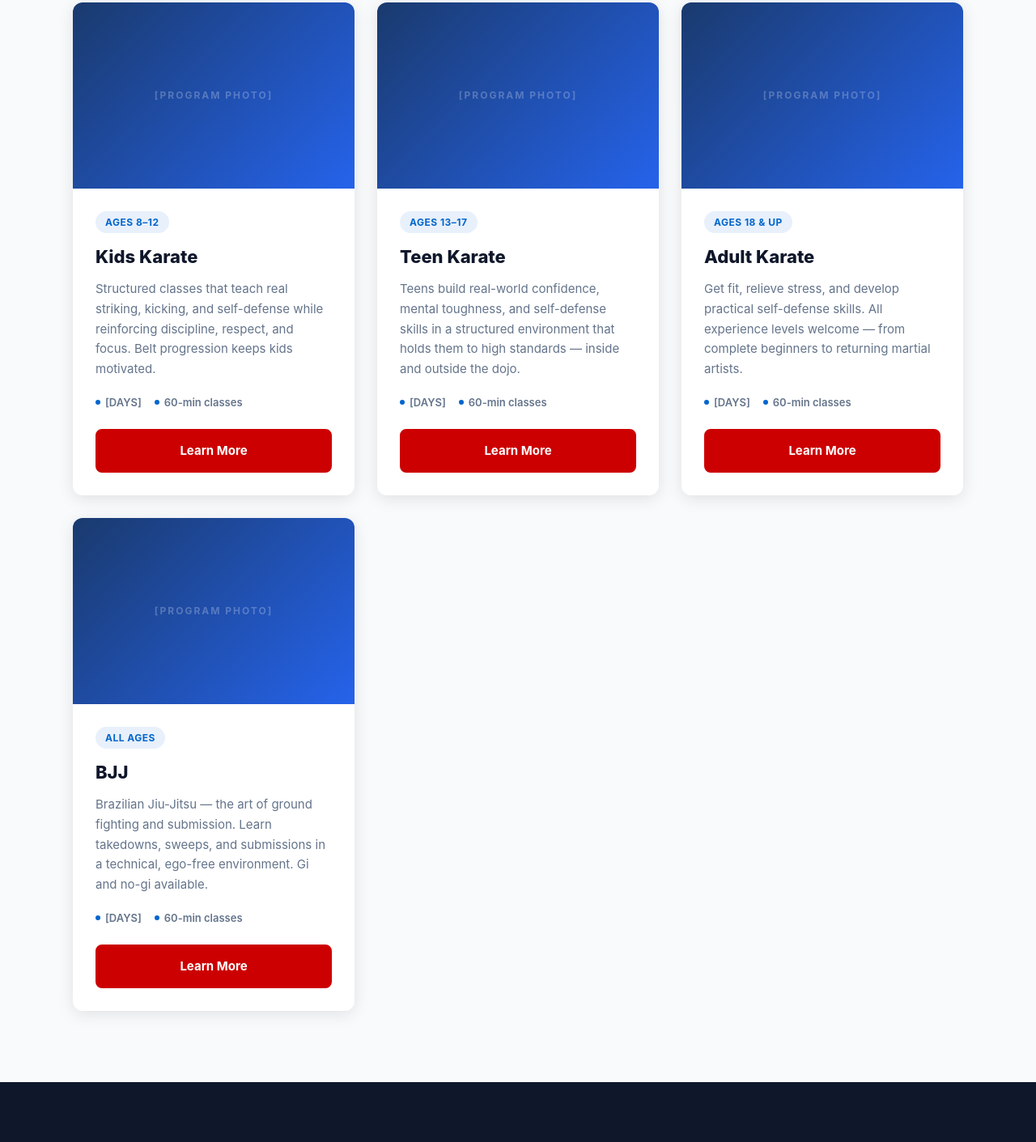
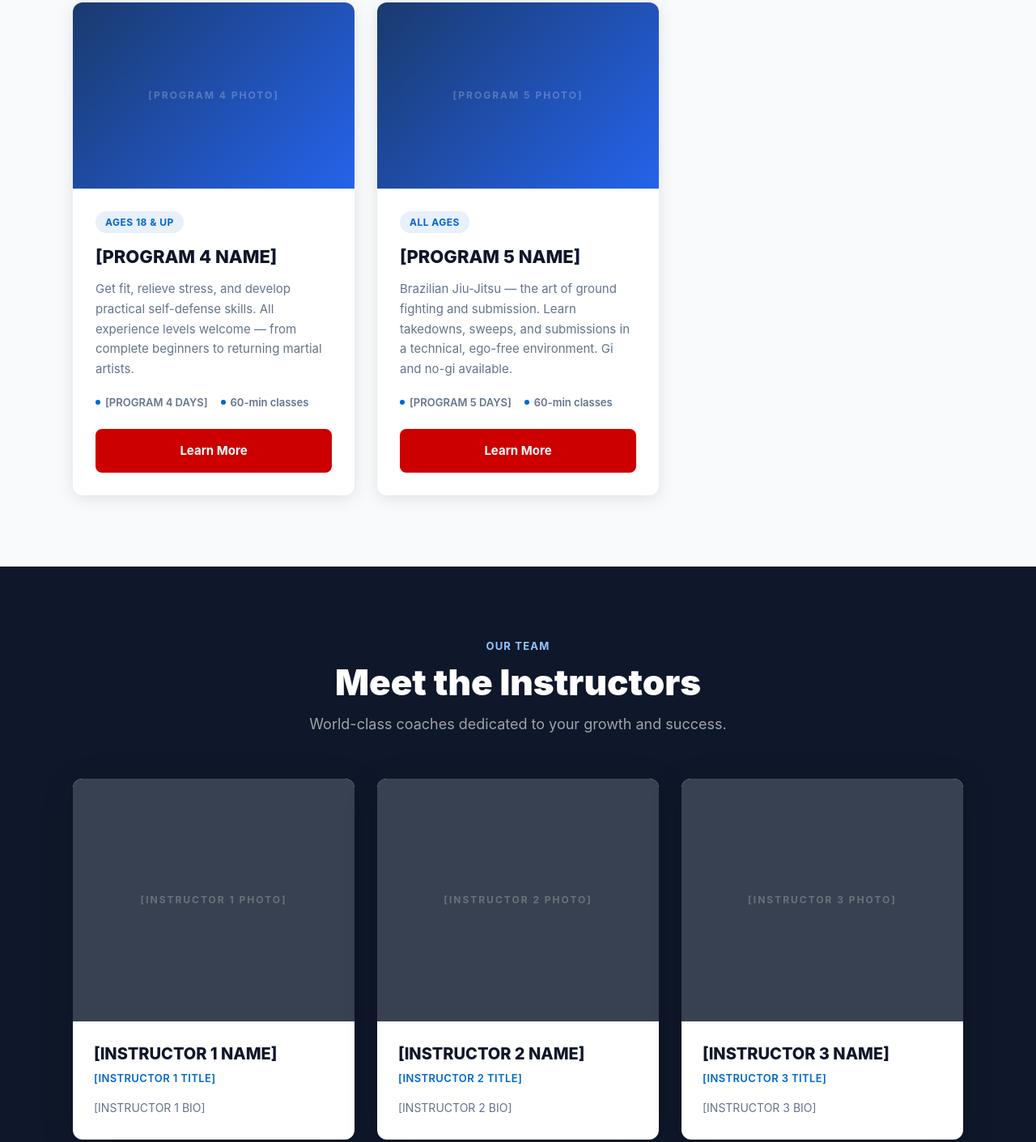
Before and after one commit to edelmanj51/combat-boost-master, a plain HTML site: page index.html in a window 1280 px wide. Shown: the part 3319-4730 px from the top of the page at 81% size. Drawn offline with Linux system fonts and the light colour scheme.

Commit message:
Expand programs to 5 slots, rebuild instructors section with clean tokens
Programs: replace mixed 7-card layout with 5 fully-tokenized cards
([PROGRAM 1-5 NAME/DAYS/PHOTO]). Default age ranges: 4-7, 8-12, 13-17,
18+, All Ages. Each links to program-1.html through program-5.html.

Instructors: remove badges/featured class, use numbered tokens
([INSTRUCTOR 1-4 PHOTO/NAME/TITLE/BIO]) for all 4 cards. Clean CSS —
drop unused .instructor-badge and .instructor-card.featured rules.

Co-Authored-By: Claude Sonnet 4.6 <noreply@anthropic.com>

```diff
--- a/index.html
+++ b/index.html
@@ -450,23 +450,16 @@
       overflow: hidden; box-shadow: var(--shadow-lg);
     }
     .instructor-photo {
-      /* SWAP: Replace with <img src="instructor.jpg" alt="Name"> */
+      /* SWAP: Replace with <img src="instructor.jpg" alt="Name" style="width:100%;height:300px;object-fit:cover;display:block"> */
       height: 300px; overflow: hidden;
       background: #374151;
       display: flex; align-items: center; justify-content: center;
-      color: rgba(255,255,255,.35); font-size: 12px;
+      color: rgba(255,255,255,.25); font-size: 12px;
       font-weight: 700; letter-spacing: 2px; text-transform: uppercase;
     }
-    .instructor-card.featured .instructor-photo { height: 300px; background: #374151; }
-    .instructor-info { padding: 24px 26px 28px; }
-    .instructor-badge {
-      display: inline-block; background: #fef3c7; color: #92400e;
-      padding: 3px 12px; border-radius: 20px; font-size: 12px;
-      font-weight: 700; margin-bottom: 10px;
-    }
-    .instructor-badge.coach { background: var(--blue-light); color: var(--blue-dark); }
-    .instructor-name  { font-size: 20px; font-weight: 800; color: var(--dark); margin-bottom: 3px; }
-    .instructor-title { font-size: 13px; color: var(--blue); font-weight: 600; margin-bottom: 12px; text-transform: uppercase; letter-spacing: .4px; }
+    .instructor-info  { padding: 24px 26px 28px; }
+    .instructor-name  { font-size: 20px; font-weight: 800; color: var(--dark); margin-bottom: 4px; }
+    .instructor-title { font-size: 13px; color: var(--blue); font-weight: 600; margin-bottom: 14px; text-transform: uppercase; letter-spacing: .4px; }
     .instructor-bio   { font-size: 14px; color: var(--gray); line-height: 1.7; }
 
     /* ============================================================
@@ -1035,7 +1028,7 @@
 
 
 <!-- ============================================================
-     PROGRAMS — 3 CARDS
+     PROGRAMS — 5 CARDS
 ============================================================ -->
 <section id="programs">
   <div class="section-header reveal">
@@ -1047,27 +1040,27 @@
   <div class="programs-grid">
 
     <article class="program-card reveal">
-      <!-- SWAP: Replace with <img src="images/[photo].webp" alt="[PROGRAM 1 NAME] at [SCHOOL NAME]"> -->
-      <div class="program-photo"><span class="program-photo-label">[PROGRAM PHOTO]</span></div>
+      <!-- SWAP: Replace with <img src="images/[photo].webp" alt="[PROGRAM 1 NAME] at [SCHOOL NAME]" loading="lazy" style="width:100%;height:220px;object-fit:cover;display:block"> -->
+      <div class="program-photo"><span class="program-photo-label">[PROGRAM 1 PHOTO]</span></div>
       <div class="program-body">
-        <span class="program-tag">Ages 4–12</span>
+        <span class="program-tag">Ages 4–7</span>
         <h3>[PROGRAM 1 NAME]</h3>
-        <p>Fun, safe [MARTIAL ART] classes that build discipline, confidence, and self-defense skills. Every belt is earned — our standards are real.</p>
+        <p>Our gentlest intro to martial arts — designed for the youngest students. Short, fun classes build listening skills, coordination, and confidence in a safe environment.</p>
         <div class="program-meta">
           <span>[PROGRAM 1 DAYS]</span>
-          <span>60-min classes</span>
+          <span>30-min classes</span>
         </div>
         <a href="program-1.html" class="btn btn-primary">Learn More</a>
       </div>
     </article>
 
     <article class="program-card reveal">
-      <!-- SWAP: Replace with <img src="images/[photo].webp" alt="[PROGRAM 2 NAME] at [SCHOOL NAME]"> -->
-      <div class="program-photo"><span class="program-photo-label">[PROGRAM PHOTO]</span></div>
+      <!-- SWAP: Replace with <img src="images/[photo].webp" alt="[PROGRAM 2 NAME] at [SCHOOL NAME]" loading="lazy" style="width:100%;height:220px;object-fit:cover;display:block"> -->
+      <div class="program-photo"><span class="program-photo-label">[PROGRAM 2 PHOTO]</span></div>
       <div class="program-body">
-        <span class="program-tag">Ages 13 &amp; Up</span>
+        <span class="program-tag">Ages 8–12</span>
         <h3>[PROGRAM 2 NAME]</h3>
-        <p>Build real self-defense skills, get fit, and develop mental toughness. No experience required — beginner-friendly and welcoming to all levels.</p>
+        <p>Structured classes that teach real striking, kicking, and self-defense while reinforcing discipline, respect, and focus. Belt progression keeps kids motivated.</p>
         <div class="program-meta">
           <span>[PROGRAM 2 DAYS]</span>
           <span>60-min classes</span>
@@ -1076,83 +1069,48 @@
       </div>
     </article>
 
-    <!-- NEW PROGRAM: Little Dragons -->
     <article class="program-card reveal">
-      <!-- SWAP: Replace with <img src="images/[photo].webp" alt="Little Dragons at [SCHOOL NAME]"> -->
-      <div class="program-photo"><span class="program-photo-label">[PROGRAM PHOTO]</span></div>
-      <div class="program-body">
-        <span class="program-tag">Ages 4–7</span>
-        <h3>Little Dragons</h3>
-        <p>Our gentlest intro to martial arts — designed for the youngest students. Short, fun classes build listening skills, coordination, and confidence in a safe environment.</p>
-        <div class="program-meta">
-          <span>[DAYS]</span>
-          <span>30-min classes</span>
-        </div>
-        <a href="#" class="btn btn-primary" onclick="openModal('modal-trial');return false">Learn More</a>
-      </div>
-    </article>
-
-    <!-- NEW PROGRAM: Kids Karate -->
-    <article class="program-card reveal">
-      <!-- SWAP: Replace with <img src="images/[photo].webp" alt="Kids Karate at [SCHOOL NAME]"> -->
-      <div class="program-photo"><span class="program-photo-label">[PROGRAM PHOTO]</span></div>
-      <div class="program-body">
-        <span class="program-tag">Ages 8–12</span>
-        <h3>Kids Karate</h3>
-        <p>Structured classes that teach real striking, kicking, and self-defense while reinforcing discipline, respect, and focus. Belt progression keeps kids motivated.</p>
-        <div class="program-meta">
-          <span>[DAYS]</span>
-          <span>60-min classes</span>
-        </div>
-        <a href="#" class="btn btn-primary" onclick="openModal('modal-trial');return false">Learn More</a>
-      </div>
-    </article>
-
-    <!-- NEW PROGRAM: Teen Karate -->
-    <article class="program-card reveal">
-      <!-- SWAP: Replace with <img src="images/[photo].webp" alt="Teen Karate at [SCHOOL NAME]"> -->
-      <div class="program-photo"><span class="program-photo-label">[PROGRAM PHOTO]</span></div>
+      <!-- SWAP: Replace with <img src="images/[photo].webp" alt="[PROGRAM 3 NAME] at [SCHOOL NAME]" loading="lazy" style="width:100%;height:220px;object-fit:cover;display:block"> -->
+      <div class="program-photo"><span class="program-photo-label">[PROGRAM 3 PHOTO]</span></div>
       <div class="program-body">
         <span class="program-tag">Ages 13–17</span>
-        <h3>Teen Karate</h3>
+        <h3>[PROGRAM 3 NAME]</h3>
         <p>Teens build real-world confidence, mental toughness, and self-defense skills in a structured environment that holds them to high standards — inside and outside the dojo.</p>
         <div class="program-meta">
-          <span>[DAYS]</span>
+          <span>[PROGRAM 3 DAYS]</span>
           <span>60-min classes</span>
         </div>
-        <a href="#" class="btn btn-primary" onclick="openModal('modal-trial');return false">Learn More</a>
+        <a href="program-3.html" class="btn btn-primary">Learn More</a>
       </div>
     </article>
 
-    <!-- NEW PROGRAM: Adult Karate -->
     <article class="program-card reveal">
-      <!-- SWAP: Replace with <img src="images/[photo].webp" alt="Adult Karate at [SCHOOL NAME]"> -->
-      <div class="program-photo"><span class="program-photo-label">[PROGRAM PHOTO]</span></div>
+      <!-- SWAP: Replace with <img src="images/[photo].webp" alt="[PROGRAM 4 NAME] at [SCHOOL NAME]" loading="lazy" style="width:100%;height:220px;object-fit:cover;display:block"> -->
+      <div class="program-photo"><span class="program-photo-label">[PROGRAM 4 PHOTO]</span></div>
       <div class="program-body">
         <span class="program-tag">Ages 18 &amp; Up</span>
-        <h3>Adult Karate</h3>
+        <h3>[PROGRAM 4 NAME]</h3>
         <p>Get fit, relieve stress, and develop practical self-defense skills. All experience levels welcome — from complete beginners to returning martial artists.</p>
         <div class="program-meta">
-          <span>[DAYS]</span>
+          <span>[PROGRAM 4 DAYS]</span>
           <span>60-min classes</span>
         </div>
-        <a href="#" class="btn btn-primary" onclick="openModal('modal-trial');return false">Learn More</a>
+        <a href="program-4.html" class="btn btn-primary">Learn More</a>
       </div>
     </article>
 
-    <!-- NEW PROGRAM: BJJ -->
     <article class="program-card reveal">
-      <!-- SWAP: Replace with <img src="images/[photo].webp" alt="BJJ at [SCHOOL NAME]"> -->
-      <div class="program-photo"><span class="program-photo-label">[PROGRAM PHOTO]</span></div>
+      <!-- SWAP: Replace with <img src="images/[photo].webp" alt="[PROGRAM 5 NAME] at [SCHOOL NAME]" loading="lazy" style="width:100%;height:220px;object-fit:cover;display:block"> -->
+      <div class="program-photo"><span class="program-photo-label">[PROGRAM 5 PHOTO]</span></div>
       <div class="program-body">
         <span class="program-tag">All Ages</span>
-        <h3>BJJ</h3>
+        <h3>[PROGRAM 5 NAME]</h3>
         <p>Brazilian Jiu-Jitsu — the art of ground fighting and submission. Learn takedowns, sweeps, and submissions in a technical, ego-free environment. Gi and no-gi available.</p>
         <div class="program-meta">
-          <span>[DAYS]</span>
+          <span>[PROGRAM 5 DAYS]</span>
           <span>60-min classes</span>
         </div>
-        <a href="#" class="btn btn-primary" onclick="openModal('modal-trial');return false">Learn More</a>
+        <a href="program-5.html" class="btn btn-primary">Learn More</a>
       </div>
     </article>
 
@@ -1161,10 +1119,10 @@
 
 
 <!-- ============================================================
-     MEET THE INSTRUCTORS — NEW SECTION
-     SWAP: Replace [NAME], [TITLE / RANK], and [BIO] for each instructor.
+     MEET THE INSTRUCTORS — 4 CARDS
      SWAP: Replace .instructor-photo div with <img> once real photos are ready.
-     Up to 4 instructor cards supported — uncomment the 4th card below to add one.
+     SWAP: Fill in [INSTRUCTOR X NAME], [INSTRUCTOR X TITLE], [INSTRUCTOR X BIO].
+     Remove unused cards if the school has fewer than 4 instructors.
 ============================================================ -->
 <section id="instructors">
   <div class="section-header reveal">
@@ -1175,54 +1133,45 @@
 
   <div class="instructors-grid">
 
-    <!-- INSTRUCTOR 1: Head Coach -->
-    <article class="instructor-card featured reveal">
-      <!-- SWAP: Replace this div with <img src="[photo]" alt="Head Coach [NAME]"> -->
-      <div class="instructor-photo" aria-label="[INSTRUCTOR PHOTO]">[INSTRUCTOR PHOTO]</div>
+    <article class="instructor-card reveal">
+      <!-- SWAP: Replace with <img src="images/[photo].webp" alt="[INSTRUCTOR 1 NAME]" style="width:100%;height:300px;object-fit:cover;display:block"> -->
+      <div class="instructor-photo">[INSTRUCTOR 1 PHOTO]</div>
       <div class="instructor-info">
-        <span class="instructor-badge">Head Coach</span>
-        <div class="instructor-name">Head Coach [NAME]</div>
-        <div class="instructor-title">[TITLE / RANK]</div>
-        <p class="instructor-bio">[BIO]</p>
+        <div class="instructor-name">[INSTRUCTOR 1 NAME]</div>
+        <div class="instructor-title">[INSTRUCTOR 1 TITLE]</div>
+        <p class="instructor-bio">[INSTRUCTOR 1 BIO]</p>
       </div>
     </article>
 
-    <!-- INSTRUCTOR 2: Coach -->
     <article class="instructor-card reveal">
-      <!-- SWAP: Replace this div with <img src="[photo]" alt="Coach [NAME]"> -->
-      <div class="instructor-photo" aria-label="[INSTRUCTOR PHOTO]">[INSTRUCTOR PHOTO]</div>
+      <!-- SWAP: Replace with <img src="images/[photo].webp" alt="[INSTRUCTOR 2 NAME]" style="width:100%;height:300px;object-fit:cover;display:block"> -->
+      <div class="instructor-photo">[INSTRUCTOR 2 PHOTO]</div>
       <div class="instructor-info">
-        <span class="instructor-badge coach">Coach</span>
-        <div class="instructor-name">Coach [NAME]</div>
-        <div class="instructor-title">[TITLE / RANK]</div>
-        <p class="instructor-bio">[BIO]</p>
+        <div class="instructor-name">[INSTRUCTOR 2 NAME]</div>
+        <div class="instructor-title">[INSTRUCTOR 2 TITLE]</div>
+        <p class="instructor-bio">[INSTRUCTOR 2 BIO]</p>
       </div>
     </article>
 
-    <!-- INSTRUCTOR 3: Coach -->
     <article class="instructor-card reveal">
-      <!-- SWAP: Replace this div with <img src="[photo]" alt="Coach [NAME]"> -->
-      <div class="instructor-photo" aria-label="[INSTRUCTOR PHOTO]">[INSTRUCTOR PHOTO]</div>
+      <!-- SWAP: Replace with <img src="images/[photo].webp" alt="[INSTRUCTOR 3 NAME]" style="width:100%;height:300px;object-fit:cover;display:block"> -->
+      <div class="instructor-photo">[INSTRUCTOR 3 PHOTO]</div>
       <div class="instructor-info">
-        <span class="instructor-badge coach">Coach</span>
-        <div class="instructor-name">Coach [NAME]</div>
-        <div class="instructor-title">[TITLE / RANK]</div>
-        <p class="instructor-bio">[BIO]</p>
+        <div class="instructor-name">[INSTRUCTOR 3 NAME]</div>
+        <div class="instructor-title">[INSTRUCTOR 3 TITLE]</div>
+        <p class="instructor-bio">[INSTRUCTOR 3 BIO]</p>
       </div>
     </article>
 
-    <!-- INSTRUCTOR 4 (optional): Uncomment to add a 4th instructor card -->
-    <!--
     <article class="instructor-card reveal">
-      <div class="instructor-photo" aria-label="[INSTRUCTOR PHOTO]">[INSTRUCTOR PHOTO]</div>
+      <!-- SWAP: Replace with <img src="images/[photo].webp" alt="[INSTRUCTOR 4 NAME]" style="width:100%;height:300px;object-fit:cover;display:block"> -->
+      <div class="instructor-photo">[INSTRUCTOR 4 PHOTO]</div>
       <div class="instructor-info">
-        <span class="instructor-badge coach">Coach</span>
-        <div class="instructor-name">Coach [NAME]</div>
-        <div class="instructor-title">[TITLE / RANK]</div>
-        <p class="instructor-bio">[BIO]</p>
+        <div class="instructor-name">[INSTRUCTOR 4 NAME]</div>
+        <div class="instructor-title">[INSTRUCTOR 4 TITLE]</div>
+        <p class="instructor-bio">[INSTRUCTOR 4 BIO]</p>
       </div>
     </article>
-    -->
 
   </div>
 </section>
```
